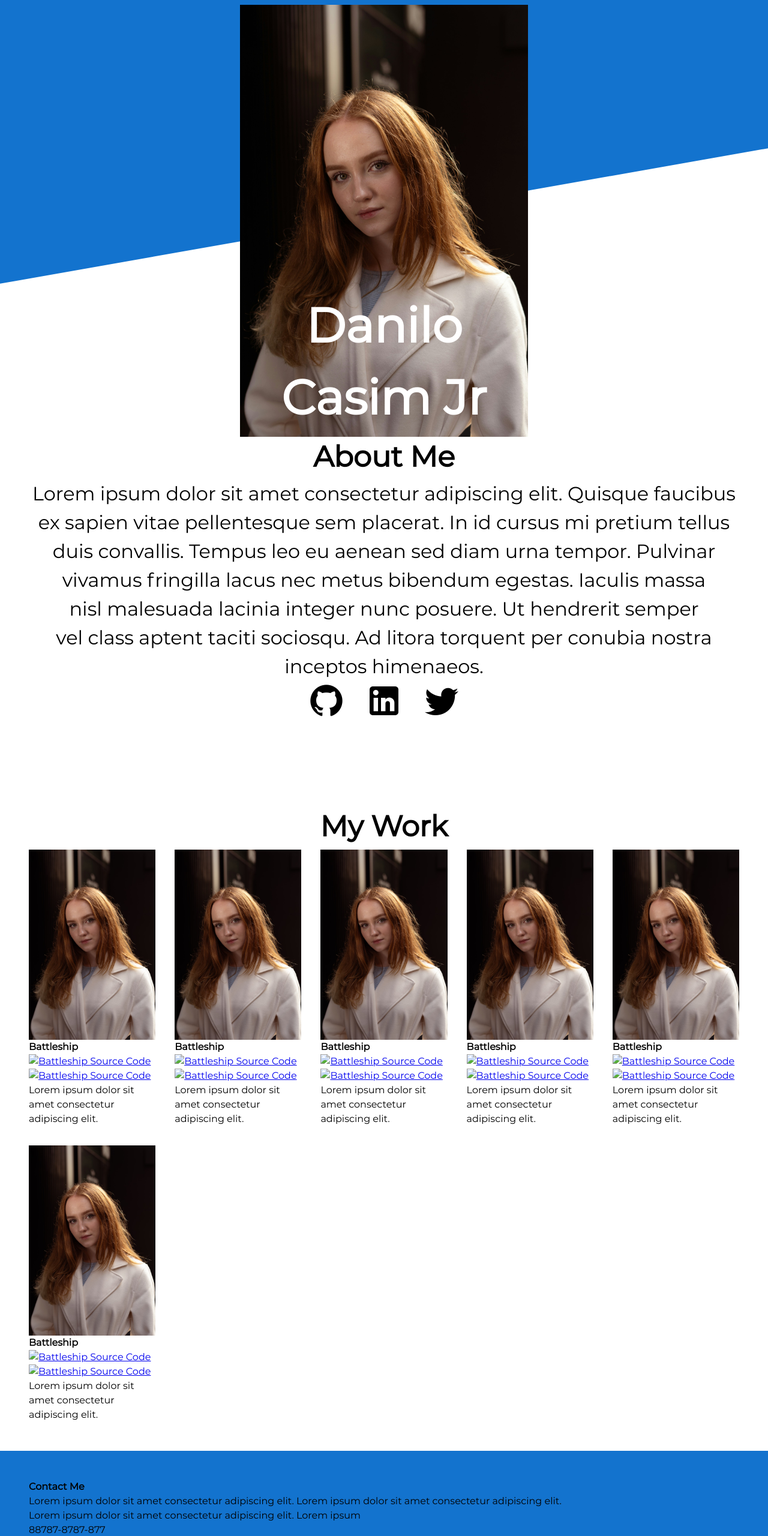
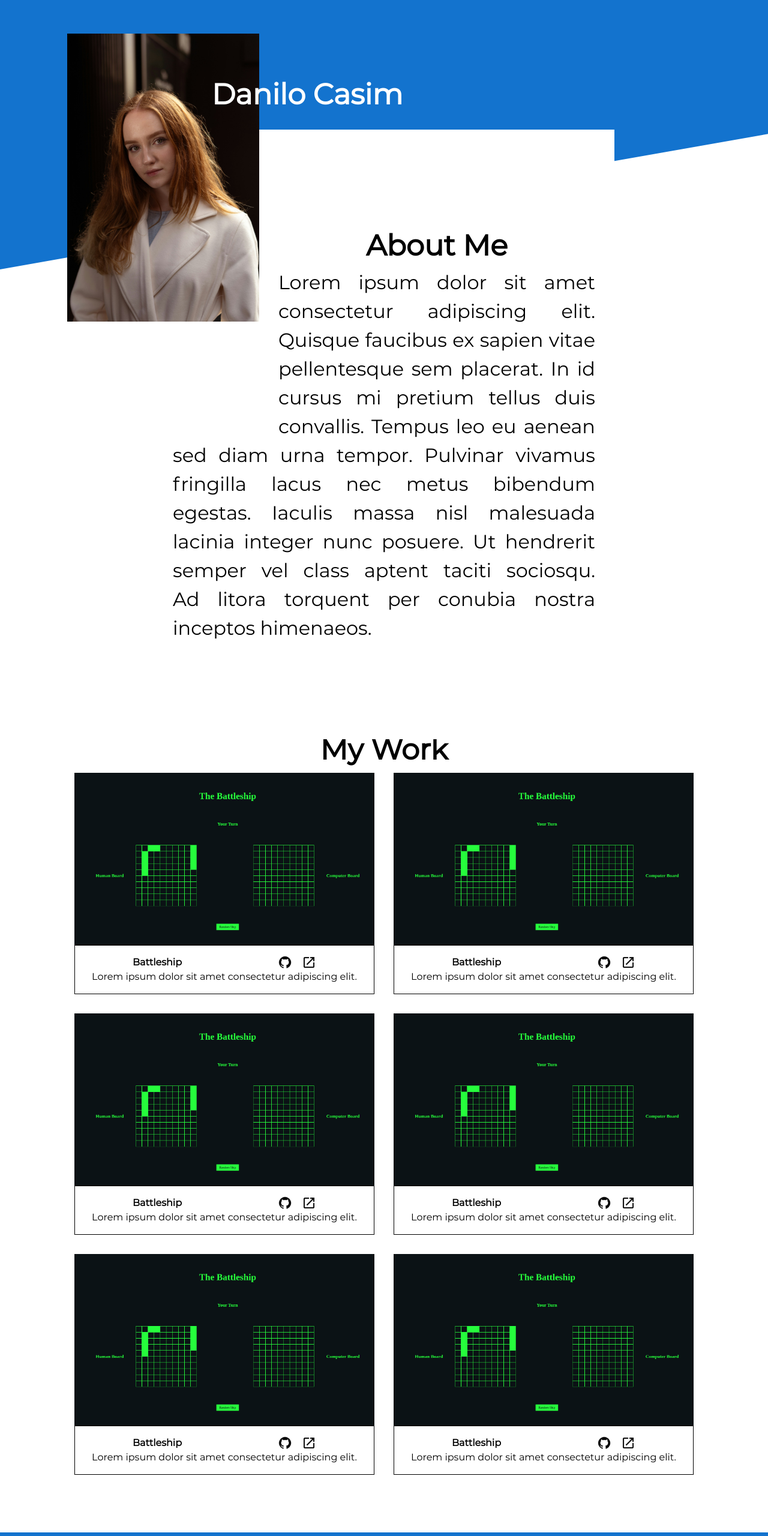
Before and after one commit to danilocasim/portfolio, a website built with webpack: page src/template/index.html in a window 1280 px wide. Shown: the part 40-2600 px from the top of the page at 60% size. Built offline with nearby package versions, Linux system fonts and the light colour scheme; files whose address does not match are found by name.

Commit message:
style: fix responsiveness for tablet and pc

```diff
--- a/src/css/style.css
+++ b/src/css/style.css
@@ -12,6 +12,8 @@
 body {
   font-family: "Montserrat", system-ui, sans-serif;
   overflow-x: hidden;
+  display: grid;
+  gap: 3rem;
 }
 
 section {
@@ -29,13 +31,19 @@ main {
 
 .bg {
   position: absolute;
-  top: -20%;
+  top: 0;
   object-fit: cover;
   background-color: rgb(19, 115, 206);
-  height: 70%;
+  height: calc(80% - 1vw);
   width: 100vw;
-  transform: skewY(-10deg);
+  transform: translateY(-40%) skewY(-10deg);
   z-index: -1;
+}
+.profile-wrapper {
+  display: grid;
+  place-content: center;
+  gap: 3rem;
+  place-items: center;
 }
 
 .profile {
@@ -44,10 +52,11 @@ main {
   color: white;
   position: relative;
   background-color: blue;
-  max-width: 30rem;
+  max-width: 25rem;
 }
 
 .profile img {
+  height: 30rem;
   object-fit: cover;
 }
 
@@ -56,13 +65,18 @@ main {
   position: absolute;
   display: flex;
   justify-content: center;
-  align-items: center;
-  font-size: 5rem;
-  bottom: 1px;
+  align-items: start;
+  font-size: clamp(3rem, 3vw, 10rem);
+  line-height: 1;
+  bottom: 1rem;
 }
 
 .about-me {
   font-size: 2rem;
+  text-align: justify;
+}
+
+.about-me h2 {
   text-align: center;
 }
 
@@ -76,12 +90,6 @@ main {
   gap: 2rem;
 }
 
-.profile-wrapper {
-  display: grid;
-  place-content: center;
-  place-items: center;
-}
-
 .projects-wrapper h3 {
   font-size: 3rem;
   text-align: center;
@@ -91,14 +99,36 @@ main {
   display: grid;
   place-content: center;
   place-items: center;
-  grid-template-columns: repeat(auto-fit, minmax(200px, 1fr));
+  grid-template-columns: repeat(auto-fit, minmax(300px, 500px));
   gap: 2rem;
 }
 
 .project {
-  max-width: 300px;
   display: flex;
   flex-direction: column;
+}
+
+.project-name {
+  display: flex;
+  justify-content: space-around;
+}
+
+.project-links {
+  display: flex;
+  gap: 1rem;
+}
+
+.project-links img {
+  height: 1.5rem;
+}
+
+.project-description {
+  border: 1px solid black;
+  padding: 1rem;
+}
+
+.project-description p {
+  text-align: center;
 }
 
 footer {
@@ -106,14 +136,93 @@ footer {
   padding: 0rem;
 }
 
+section#contactMe {
+  padding: 0;
+}
+
 .contact-details {
+  display: flex;
+  flex-direction: column;
+  gap: 2rem;
   padding: 3rem;
 }
 
-#contactMe {
-  padding: 0;
+.contact-details h4 {
+  font-size: 2.4rem;
 }
 
 footer img {
   display: block;
+  height: auto;
+  width: 100vw;
 }
+
+@media (min-width: 900px) {
+  .profile-wrapper {
+    display: block;
+    max-width: 90vw;
+  }
+
+  .profile {
+    float: left;
+    z-index: 1;
+    margin-right: 2rem;
+  }
+
+  .profile h1 {
+    top: 5rem;
+    transform: translateX(15rem);
+  }
+
+  .about-me {
+    padding: 10rem 2rem;
+    width: 60vw;
+    background-color: white;
+    transform: translateY(10rem);
+  }
+
+  .profile-wrapper .socials {
+    display: none;
+  }
+
+  section#contactMe {
+    display: flex;
+    justify-content: center;
+    align-items: center;
+    padding: 3rem;
+  }
+
+  #contactMe .pic {
+    max-width: 20rem;
+  }
+}
+
+@media (min-width: 1600px) {
+  .profile-wrapper {
+    display: flex;
+    justify-content: center;
+    align-items: center;
+    gap: 0;
+  }
+
+  .profile {
+    height: 100%;
+    margin: 0;
+  }
+
+  .profile img {
+    height: 100%;
+  }
+
+  .profile h1 {
+    height: min-content;
+    bottom: 1px;
+    transform: translateY(25rem);
+  }
+
+  .about-me {
+    padding: 2rem;
+    transform: translateY(0rem);
+    box-shadow: rgba(0, 0, 0, 0.35) 0px 5px 15px;
+  }
+}
--- a/src/template/index.html
+++ b/src/template/index.html
@@ -10,8 +10,9 @@
   <body>
     <header></header>
     <main>
+      <div class="bg"></div>
+
       <section class="profile-wrapper">
-        <div class="bg"></div>
         <div class="profile">
           <picture>
             <source
@@ -20,7 +21,7 @@
             />
             <img src="../../public/images/profile-640w.jpg" alt="A girl" />
           </picture>
-          <h1>Danilo Casim Jr</h1>
+          <h1>Danilo Casim</h1>
         </div>
         <div class="about-me">
           <h2>About Me</h2>
@@ -60,7 +61,7 @@
           <div class="project">
             <div class="project-pic">
               <img
-                src="../../public/images/profile-640w.jpg"
+                src="../../public/images/battleship-screenshot.png"
                 alt="battleship"
               />
             </div>
@@ -69,10 +70,14 @@
                 <h4>Battleship</h4>
                 <div class="project-links">
                   <a href="http://" target="_blank" rel="noopener noreferrer"
-                    ><img src="#" alt="Battleship Source Code"
+                    ><img
+                      src="../../public/images/github.png"
+                      alt="Battleship Source Code"
                   /></a>
                   <a href="http://" target="_blank" rel="noopener noreferrer"
-                    ><img src="#" alt="Battleship Source Code"
+                    ><img
+                      src="../../public/images/open-in-new.png"
+                      alt="Battleship Source Code"
                   /></a>
                 </div>
               </div>
@@ -82,7 +87,7 @@
           <div class="project">
             <div class="project-pic">
               <img
-                src="../../public/images/profile-640w.jpg"
+                src="../../public/images/battleship-screenshot.png"
                 alt="battleship"
               />
             </div>
@@ -91,10 +96,14 @@
                 <h4>Battleship</h4>
                 <div class="project-links">
                   <a href="http://" target="_blank" rel="noopener noreferrer"
-                    ><img src="#" alt="Battleship Source Code"
+                    ><img
+                      src="../../public/images/github.png"
+                      alt="Battleship Source Code"
                   /></a>
                   <a href="http://" target="_blank" rel="noopener noreferrer"
-                    ><img src="#" alt="Battleship Source Code"
+                    ><img
+                      src="../../public/images/open-in-new.png"
+                      alt="Battleship Source Code"
                   /></a>
                 </div>
               </div>
@@ -104,7 +113,7 @@
           <div class="project">
             <div class="project-pic">
               <img
-                src="../../public/images/profile-640w.jpg"
+                src="../../public/images/battleship-screenshot.png"
                 alt="battleship"
               />
             </div>
@@ -113,10 +122,14 @@
                 <h4>Battleship</h4>
                 <div class="project-links">
                   <a href="http://" target="_blank" rel="noopener noreferrer"
-                    ><img src="#" alt="Battleship Source Code"
+                    ><img
+                      src="../../public/images/github.png"
+                      alt="Battleship Source Code"
                   /></a>
                   <a href="http://" target="_blank" rel="noopener noreferrer"
-                    ><img src="#" alt="Battleship Source Code"
+                    ><img
+                      src="../../public/images/open-in-new.png"
+                      alt="Battleship Source Code"
                   /></a>
                 </div>
               </div>
@@ -126,7 +139,7 @@
           <div class="project">
             <div class="project-pic">
               <img
-                src="../../public/images/profile-640w.jpg"
+                src="../../public/images/battleship-screenshot.png"
                 alt="battleship"
               />
             </div>
@@ -135,10 +148,14 @@
                 <h4>Battleship</h4>
                 <div class="project-links">
                   <a href="http://" target="_blank" rel="noopener noreferrer"
-                    ><img src="#" alt="Battleship Source Code"
+                    ><img
+                      src="../../public/images/github.png"
+                      alt="Battleship Source Code"
                   /></a>
                   <a href="http://" target="_blank" rel="noopener noreferrer"
-                    ><img src="#" alt="Battleship Source Code"
+                    ><img
+                      src="../../public/images/open-in-new.png"
+                      alt="Battleship Source Code"
                   /></a>
                 </div>
               </div>
@@ -148,7 +165,7 @@
           <div class="project">
             <div class="project-pic">
               <img
-                src="../../public/images/profile-640w.jpg"
+                src="../../public/images/battleship-screenshot.png"
                 alt="battleship"
               />
             </div>
@@ -157,10 +174,14 @@
                 <h4>Battleship</h4>
                 <div class="project-links">
                   <a href="http://" target="_blank" rel="noopener noreferrer"
-                    ><img src="#" alt="Battleship Source Code"
+                    ><img
+                      src="../../public/images/github.png"
+                      alt="Battleship Source Code"
                   /></a>
                   <a href="http://" target="_blank" rel="noopener noreferrer"
-                    ><img src="#" alt="Battleship Source Code"
+                    ><img
+                      src="../../public/images/open-in-new.png"
+                      alt="Battleship Source Code"
                   /></a>
                 </div>
               </div>
@@ -170,7 +191,7 @@
           <div class="project">
             <div class="project-pic">
               <img
-                src="../../public/images/profile-640w.jpg"
+                src="../../public/images/battleship-screenshot.png"
                 alt="battleship"
               />
             </div>
@@ -179,10 +200,14 @@
                 <h4>Battleship</h4>
                 <div class="project-links">
                   <a href="http://" target="_blank" rel="noopener noreferrer"
-                    ><img src="#" alt="Battleship Source Code"
+                    ><img
+                      src="../../public/images/github.png"
+                      alt="Battleship Source Code"
                   /></a>
                   <a href="http://" target="_blank" rel="noopener noreferrer"
-                    ><img src="#" alt="Battleship Source Code"
+                    ><img
+                      src="../../public/images/open-in-new.png"
+                      alt="Battleship Source Code"
                   /></a>
                 </div>
               </div>
@@ -197,13 +222,11 @@
         <div class="contact-details">
           <h4>Contact Me</h4>
           <p class="description">
-            Lorem ipsum dolor sit amet consectetur adipiscing elit. Lorem ipsum
-            dolor sit amet consectetur adipiscing elit.
+            Please get in touch if you think our work could be mutually
+            beneficial
           </p>
-          <p class="address">
-            Lorem ipsum dolor sit amet consectetur adipiscing elit. Lorem ipsum
-          </p>
-          <p class="hotline">88787-8787-877</p>
+          <p class="address">123 random road, Talon Uno, Las Pinas City.</p>
+          <p class="hotline">887-8787-877</p>
           <p class="gmail">danilocasim@gmail.com</p>
           <div class="socials">
             <a href="#" target="_blank" rel="noopener noreferrer"
@@ -224,7 +247,11 @@
             /></a>
           </div>
         </div>
-        <img src="../../public/images/profile-640w.jpg" alt="profile" />
+        <img
+          class="pic"
+          src="../../public/images/profile-640w.jpg"
+          alt="profile"
+        />
       </section>
     </footer>
   </body>
```
Also changed, not shown: public/images/battleship-screenshot.png (added), public/images/open-in-new.png (added).
